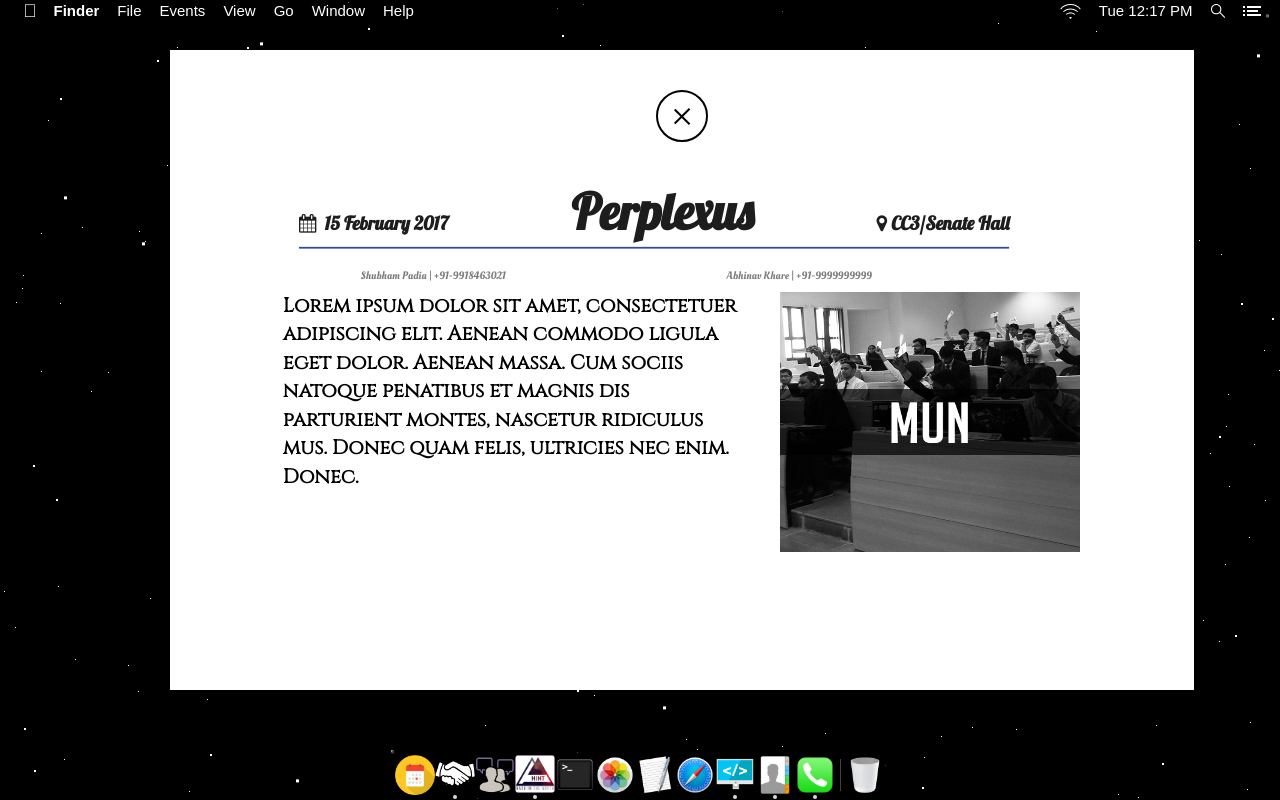
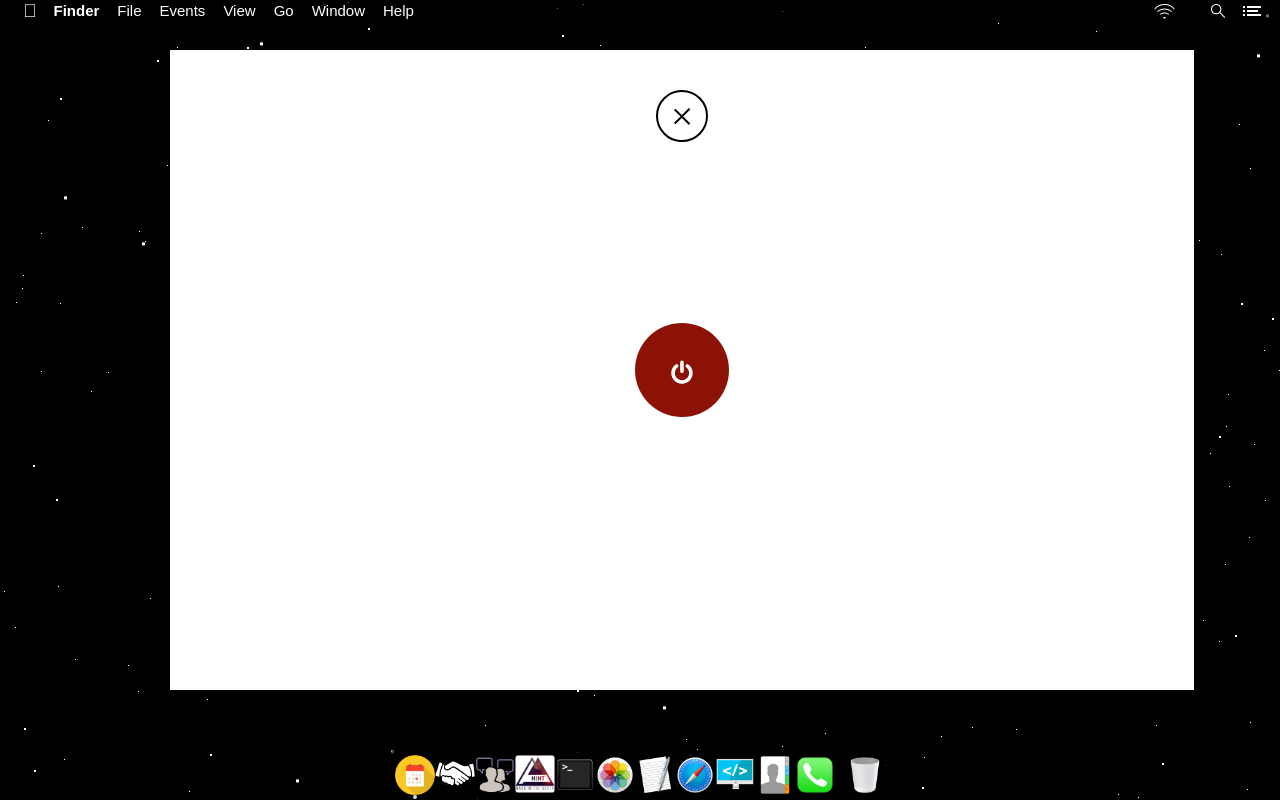
Before and after one commit to CosmicCoder96/aparoksha17, a PHP site: page / in a window 1280 px wide, after a click that opens the changed part. Run offline with PHP 8.4, Linux system fonts and the light colour scheme; some libraries are stand-ins or nearby versions.

Commit message:
i am back

```diff
--- a/css/style.css
+++ b/css/style.css
@@ -2412,3 +2412,225 @@ body {
   height: 15vmin;
   text-align:center;
 }
+
+/*web developers*/
+
+#circle-menu {
+  display: inline-block;
+  width: 100px;
+  height: 100px;
+  position: absolute;
+  margin-bottom:0;
+  top: 50%;
+  left: 50%;
+  z-index:1;
+  -webkit-transform: translateX(-50%) translateY(-50%);
+  -ms-transform: translateX(-50%) translateY(-50%);
+  transform: translateX(-50%) translateY(-50%);
+}
+#circle-menu .menu-trigger {
+  width: 100%;
+  height: 100%;
+  position: absolute;
+  top: 0;
+  left: 0;
+  background: #8c1205;
+  color: #fff;
+  display: inline-block;
+  line-height: 100px;
+  text-align: center;
+  z-index: 9;
+  text-decoration: none;
+  font-size: 2.5rem;
+  font-weight: bold;
+  border: 3px solid transparent;
+  -webkit-border-radius: 50%;
+  -webkit-background-clip: padding-box;
+  -moz-border-radius: 50%;
+  -moz-background-clip: padding;
+  border-radius: 50%;
+  background-clip: padding-box;
+  -webkit-transition: all 0.2s ease;
+  transition: all 0.2s ease;
+}
+#circle-menu .menu-trigger:hover
+{
+background-color:#a71405;
+border :2px solid #a71405;
+}
+#circle-menu .menu-trigger:before,
+#circle-menu .menu-trigger:after {
+  position: absolute;
+  left: 0;
+  width: 100%;
+  -webkit-transition: all 0.2s ease;
+  transition: all 0.2s ease;
+}
+#circle-menu .menu-trigger:before {
+  content: attr(data-open);
+}
+#circle-menu .menu-trigger:after {
+  content: attr(data-close);
+  -webkit-opacity: 0;
+  -moz-opacity: 0;
+  opacity: 0;
+  -webkit-transform: translateY(15%);
+  -ms-transform: translateY(15%);
+  transform: translateY(15%);
+}
+#circle-menu ul {
+  margin: 0;
+  padding: 0;
+  list-style: none;
+}
+#circle-menu ul li {
+  position: absolute;
+  width: 11rem;
+  height: 11rem;
+  display: inline-block;
+  -webkit-border-radius: 50%;
+  -webkit-background-clip: padding-box;
+  -moz-border-radius: 50%;
+  -moz-background-clip: padding;
+  border-radius: 50%;
+  background-clip: padding-box;
+  -webkit-opacity: 0;
+  -moz-opacity: 0;
+  opacity: 0;
+  -webkit-transition: all 0.85s cubic-bezier(0, 1.8, 1, 1.2);
+  transition: all 0.85s cubic-bezier(0, 1.8, 1, 1.2);
+}
+#circle-menu ul li:nth-child(1) {
+  background-color: #1abc9c;
+
+}
+#circle-menu ul li:nth-child(2) {
+  background-color: #3498db;
+
+}
+#circle-menu ul li:nth-child(3) {
+  background-color: #e67e22;
+
+}
+#circle-menu ul li:nth-child(4) {
+  background-color: green;
+
+
+}
+#circle-menu ul li:nth-child(5) {
+  background-color: #990000;
+
+}
+#circle-menu ul li:nth-child(6) {
+  background-color: #926517;
+
+}
+#circle-menu ul li:nth-child(7) {
+  background-color: #8e44ad;
+
+}
+#circle-menu ul li a {
+  color: #fff;
+  font-size: 2.5rem;
+  margin-top:40%;
+  display: block;
+  text-align: center;
+}
+#circle-menu.open .menu-trigger {
+  background: transparent;
+  border-color: #e74c3c;
+}
+#circle-menu.open .menu-trigger:before {
+  -webkit-opacity: 0;
+  -moz-opacity: 0;
+  opacity: 0;
+  -webkit-transform: translateY(-15%);
+  -ms-transform: translateY(-15%);
+  transform: translateY(-15%);
+}
+#circle-menu.open .menu-trigger:after {
+  -webkit-opacity: 1;
+  -moz-opacity: 1;
+  opacity: 1;
+  -webkit-transform: translateY(0px);
+  -ms-transform: translateY(0px);
+  transform: translateY(0px);
+}
+#circle-menu.open ul li {
+  -webkit-opacity: 1;
+  -moz-opacity: 1;
+  opacity: 1;
+}
+#circle-menu.open ul li:nth-child(1) {
+  -webkit-transform: translate3D(-12em,-0em,0);
+  -ms-transform: translate3D(-12em,-0em,0);
+  transform: translate3D(-12em,-0em,0);
+
+}
+#circle-menu.open ul li:nth-child(2) {
+ -webkit-transform: translate3D(7em,9em,0);
+  -ms-transform: translate3D(7em,9em,0);
+  transform: translate3D(7em,9em,0);
+
+}
+#circle-menu.open ul li:nth-child(3) {
+  -webkit-transform: translate3D(12em,0em,0);
+  -ms-transform: translate3D(12em,0em,0);
+  transform: translate3D(12em,0em,0);
+
+
+}
+#circle-menu.open ul li:nth-child(4) {
+
+  -webkit-transform: translate3D(-9em,-9em,0);
+  -ms-transform: translate3D(-9em,-9em,0);
+  transform: translate3D(-9em,-9em,0);
+
+}
+#circle-menu.open ul li:nth-child(5) {
+  -webkit-transform: translate3D(9em,-9em,0);
+  -ms-transform: translate3D(9em,-9em,0);
+  transform: translate3D(9em,-9em,0);
+
+}
+#circle-menu.open ul li:nth-child(6) {
+  -webkit-transform: translate3D(-7em,9em,0);
+  -ms-transform: translate3D(-7em,9em,0);
+  transform: translate3D(-7em,9em,0);
+
+}
+#circle-menu.open ul li:nth-child(7) {
+  -webkit-transform: translate3D(0em,-12em,0);
+  -ms-transform: translate3D(0em,-12em,0);
+  transform: translate3D(0em,-12em,0);
+
+}
+#circle-menu.open ul li:hover:nth-child(1) {
+  background-color: transparent;
+  border:4px solid #28e1bd;
+}
+#circle-menu.open ul li:hover:nth-child(2) {
+  background-color: transparent;
+  border:4px solid #5faee3;
+
+}
+#circle-menu.open ul li:hover:nth-child(3) {
+  background-color: transparent;
+  border:4px solid #eb9950;
+}
+#circle-menu.open ul li:hover:nth-child(4) {
+  background-color: transparent;
+  border:4px solid green;
+}
+#circle-menu.open ul li:hover:nth-child(5) {
+  background-color: transparent;
+  border:4px solid #990000;
+}
+#circle-menu.open ul li:hover:nth-child(6) {
+  background-color: transparent;
+  border:4px solid #eb9950;
+}
+#circle-menu.open ul li:hover:nth-child(7) {
+  background-color: transparent;
+  border:4px solid #a563c1;
+}
--- a/index.html
+++ b/index.html
@@ -514,46 +514,29 @@
                 <div id="closebt-container" class="close-animatedModal2">
                     <div><img class="closebt" src="images/closebt.svg"></div>
                 </div>
+                <div id="circle-menu" class="">
+                <a href="#" data-open="" data-close="CLOSE" class="menu-trigger"> <i class="fa fa-power-off" aria-hidden="true" style="visibility: visible;"></i>
+                </a>
+                    <ul>
+                      <li><a href="WebD/" target="_blank" class="link"> WebD</a></li>
+                      <li><a href="AppD/" target="_blank" class="link"> AppD</a></li>
+                      <li><a href="Foss/" target="_blank" class="link"> FOSS</a></li>
+                        <li><a href="CompetitiveCoding/" target="_blank" class="link" style="font-size:1.8em;line-height:0.8;"> Competitive<br>Coding</a></li>
+                        <li><a href="Graphics/" target="_blank" class="link"> Graphics</a></li>
+                        <li><a href="Networking/" target="_blank" class="link"> Networking</a></li>
+                        <li><a href="Tesla/" target="_blank" class="link"> Tesla</a></li>
+
+
+                    </ul>
+                  </div>
             </row>
-            <div id="modal-container" class="col-sm-12 col-md-12 col-lg-12">
-                <row>
-                    <div class="col-sm-1 col-md-1 col-lg-1"></div>
-                    <div class="event-content thumb col-sm-10 col-md-10 col-lg-10 ">
-                        <div class="flex-event event-header">
-                            <div class="event-venue"><i class="fa fa-calendar" aria-hidden="true"></i>&nbsp; 15 February 2017</div>
-                            <div class="event-name">Perplexus</div>
-                            <div class="event-venue"><i class="fa fa-map-marker" aria-hidden="true"></i>&nbsp;CC3/Senate Hall</div>
-                        </div>
-                    </div>
-                    <div class="col-sm-1 col-md-1 col-lg-1"></div>
-                </row>
-                <row>
-                    <div class="col-sm-1 col-md-1 col-lg-1"></div>
-                    <div class="thumb col-sm-10 col-md-10 col-lg-10 col-md-offset-1 col-lg-offset-1 col-sm-offset-1" style="display:none;font-family: 'nevis';">
-                        <div class="flex-event event-organiser-header">
-                            <div class="event-organiser">Shubham Padia | +91-9918463021</div>
-                            <div class="event-organiser">Abhinav Khare | +91-9999999999</div>
-                            </center>
-                        </div>
-                    </div>
-                    <div class="col-sm-1 col-md-1 col-lg-1"></div>
-                </row>
-                <row>
-                    <div class="col-sm-1 col-md-1 col-lg-1"></div>
-                    <div class="event-desc col-sm-6 col-md-6 col-lg-6 col-md-offset-1 col-lg-offset-1 col-sm-offset-1">
-                        <p>Lorem ipsum dolor sit amet, consectetuer adipiscing elit. Aenean commodo ligula eget dolor. Aenean massa. Cum sociis natoque penatibus et magnis dis parturient montes, nascetur ridiculus mus. Donec quam felis, ultricies nec enim.
-                            Donec.
-                        </p>
-                    </div>
-                    <div class="event-image col-sm-4 col-md-4 col-lg-4"><img src="images/mun.jpg" width="300" height="260"></div>
-
-                </row>
-            </div>
+
         </div>
         <div id="hint">
             <div id="closebt-container" class="close-hint">
                 <img class="closebt" src="images/closebt.svg">
             </div>
+
 
             <div id="modal-container" style="height: 90%; padding: 20px">
                 <iframe width="100%" height="100%" src="https://drive.google.com/file/d/0B7IJhC8PF-c9RzFLRjZkYXVsdkE/preview" frameborder="0" allowfullscreen></iframe>
@@ -1269,7 +1252,7 @@
         <script src="./js/animatedModal.js"></script>
         <script src="./js/plugins.js"></script>
         <script src="./js/modernizr.js"></script>
-
+        <script src="./js/data/events.js"></script>
 
         <script>
             $("#team").click(function() {
@@ -1443,25 +1426,6 @@
 
                     }
                 });
-                var events = [{
-                        id: 'perplexus',
-                        name: 'Perplexus',
-                        organiser: 'Shubham Padia',
-                        coorganiser: 'Abhinav Khare',
-                        date: '18 Feb 2017',
-                        location: 'CC3/Senate Hall',
-                        desc: 'Lorem ipsum dolor sit amet, consectetuer adipiscing elit. Aenean commodo ligula eget dolor. Aeneanmassa. Cum sociis natoque penatibus et magnis dis parturient montes, nascetur ridiculus mus.Donec quam felis, ultricies nec enim. Donec.'
-                    },
-                    {
-                        id: 'demo',
-                        name: 'demo',
-                        organiser: 'Shubham Padia',
-                        coorganiser: 'Abhinav Khare',
-                        date: '18 Feb 2017',
-                        location: 'CC3/Senate Hall',
-                        desc: 'Lorem ipsum dolor sit amet, consectetuer adipiscing elit. Aenean commodo ligula eget dolor. Aeneanmassa. Cum sociis natoque penatibus et magnis dis parturient montes, nascetur ridiculus mus.Donec quam felis, ultricies nec enim. Donec.'
-                    }
-                ];
 
                 $.each(events, function(index, event) {
                     console.log(event.id);
@@ -1545,6 +1509,13 @@
                     });
                 });
             });
+            (function() {
+              $('.menu-trigger').on('click', function(e) {
+                e.preventDefault();
+                return $('#circle-menu').toggleClass('open');
+              });
+
+            }).call(this);
         </script>
 
 
```
Also changed, not shown: js/data/events.js (added, +51 -0 lines).
